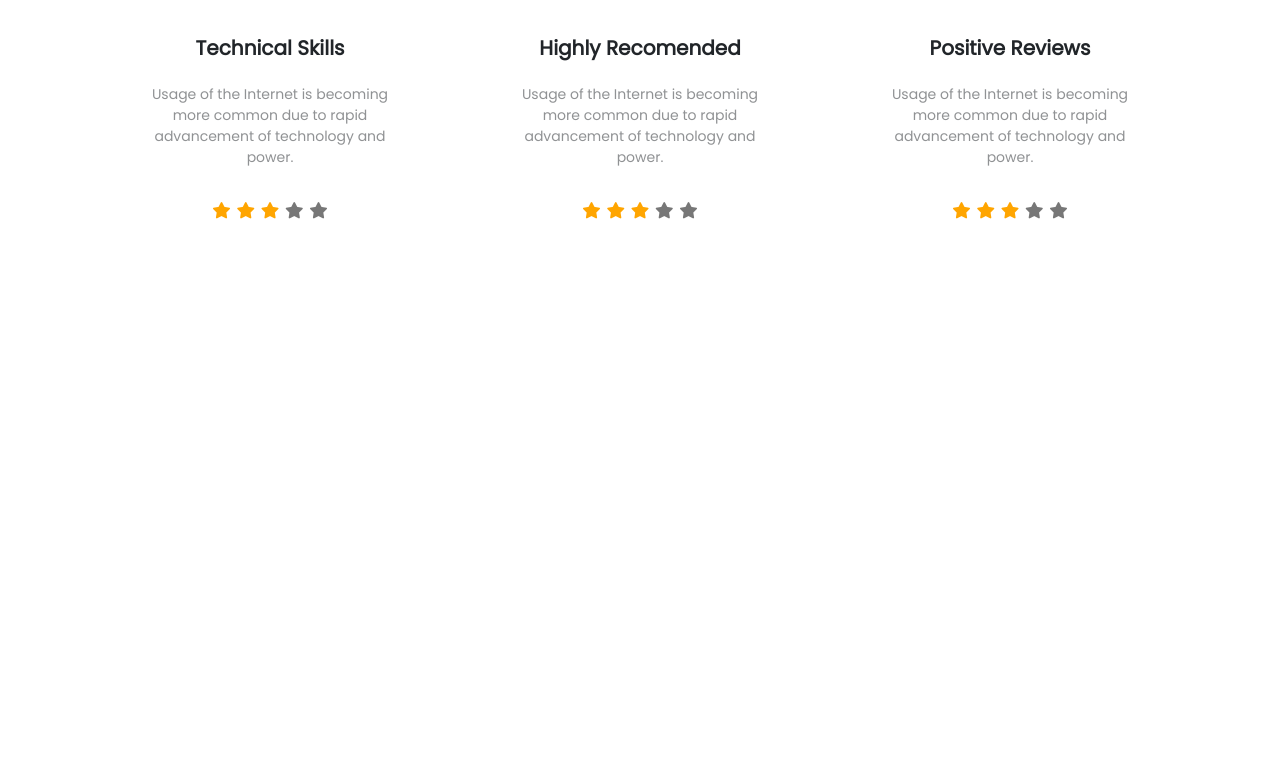
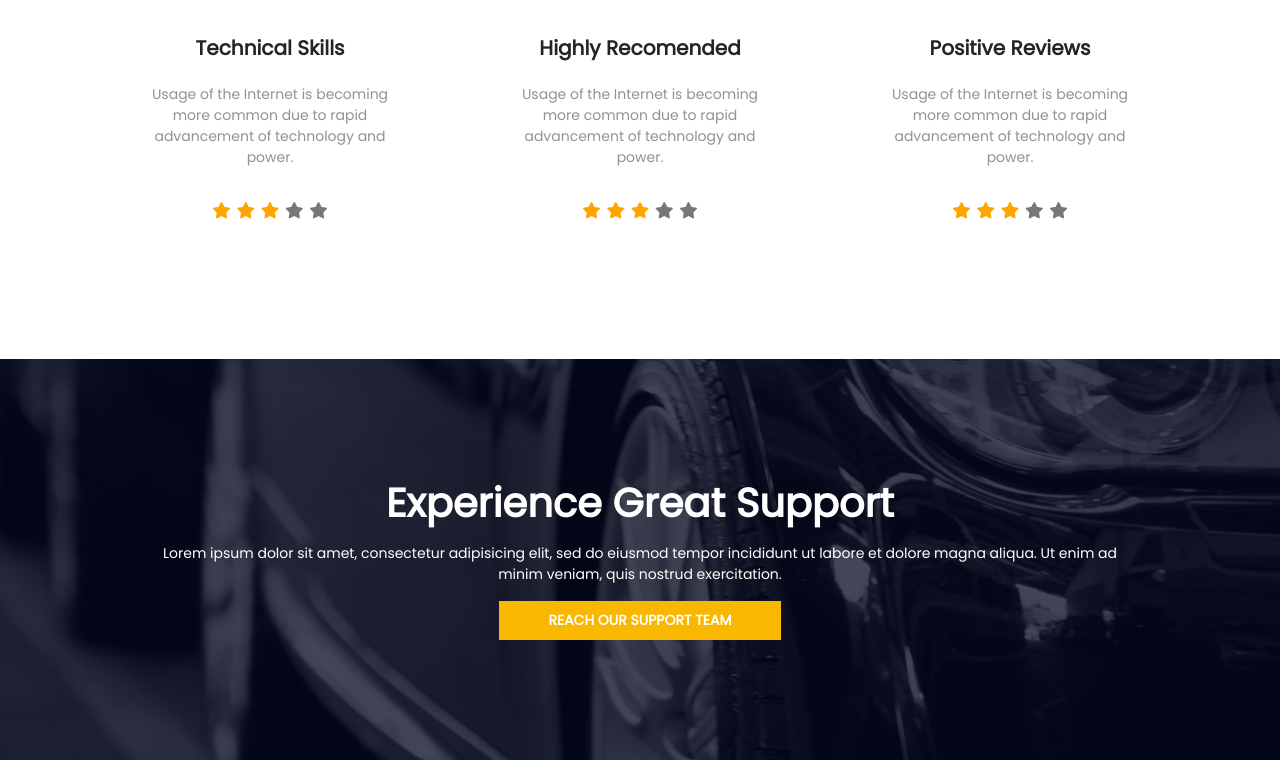
Before and after one commit to sheikh-mohammad/Assignment-5-Bootstrap, a plain HTML site: page index.html in a window 1280 px wide. Shown: the part 3620-4380 px from the top of the page. Before the commit the page ends 3979 px from the top, so only its background shows below. Drawn offline with nearby package versions, Linux system fonts and the light colour scheme.

Commit message:
Callation Section Done

```diff
--- a/index.html
+++ b/index.html
@@ -407,6 +407,14 @@
         </div>
     </div>
 
+    <div class="callation-section text-center">
+        <h1 class="text-white fw-bold z-2 position-relative">Experience Great Support</h1>
+        <p class="small w-75 mx-auto z-2 position-relative text-white mt-3">Lorem ipsum dolor sit amet, consectetur
+            adipisicing elit, sed do eiusmod tempor incididunt ut labore et dolore magna aliqua. Ut enim ad minim
+            veniam, quis nostrud exercitation.</p>
+        <button class="text-uppercase z-1 position-relative fw-bold text-white border-0 px-5 py-2 small">Reach Our Support Team</button>
+    </div>
+
     <script src="https://cdn.jsdelivr.net/npm/bootstrap@5.3.8/dist/js/bootstrap.bundle.min.js"
         integrity="sha384-FKyoEForCGlyvwx9Hj09JcYn3nv7wiPVlz7YYwJrWVcXK/BmnVDxM+D2scQbITxI"
         crossorigin="anonymous"></script>
--- a/style.css
+++ b/style.css
@@ -187,3 +187,33 @@ nav .dropdown:hover .dropdown-menu {
     box-shadow: 0px 20px 30px 0px rgba(35, 94, 231, 0.2);
     cursor: pointer;
 }
+
+.callation-section{
+    padding: 120px 0px;
+    background-image: url(assets/images/callation/image.png);
+    background-size: cover;
+    background-position: center;
+    position: relative;
+}
+
+.callation-section::after{
+    content: "";
+    position: absolute;
+    top: 0;
+    left: 0;
+    width: 100%;
+    height: 100%;
+    background-color: rgba(4, 9, 30, 0.75);
+}
+
+.callation-section button {
+    border: 1px solid transparent !important;
+    background-color: var(--primary);
+    transition: all 0.3s ease 0s;
+}
+
+.callation-section button:hover {
+    color: var(--primary) !important;
+    border: 1px solid var(--primary) !important;
+    background-color: transparent;
+}
```
Also changed, not shown: assets/images/callation/image.png (added).
